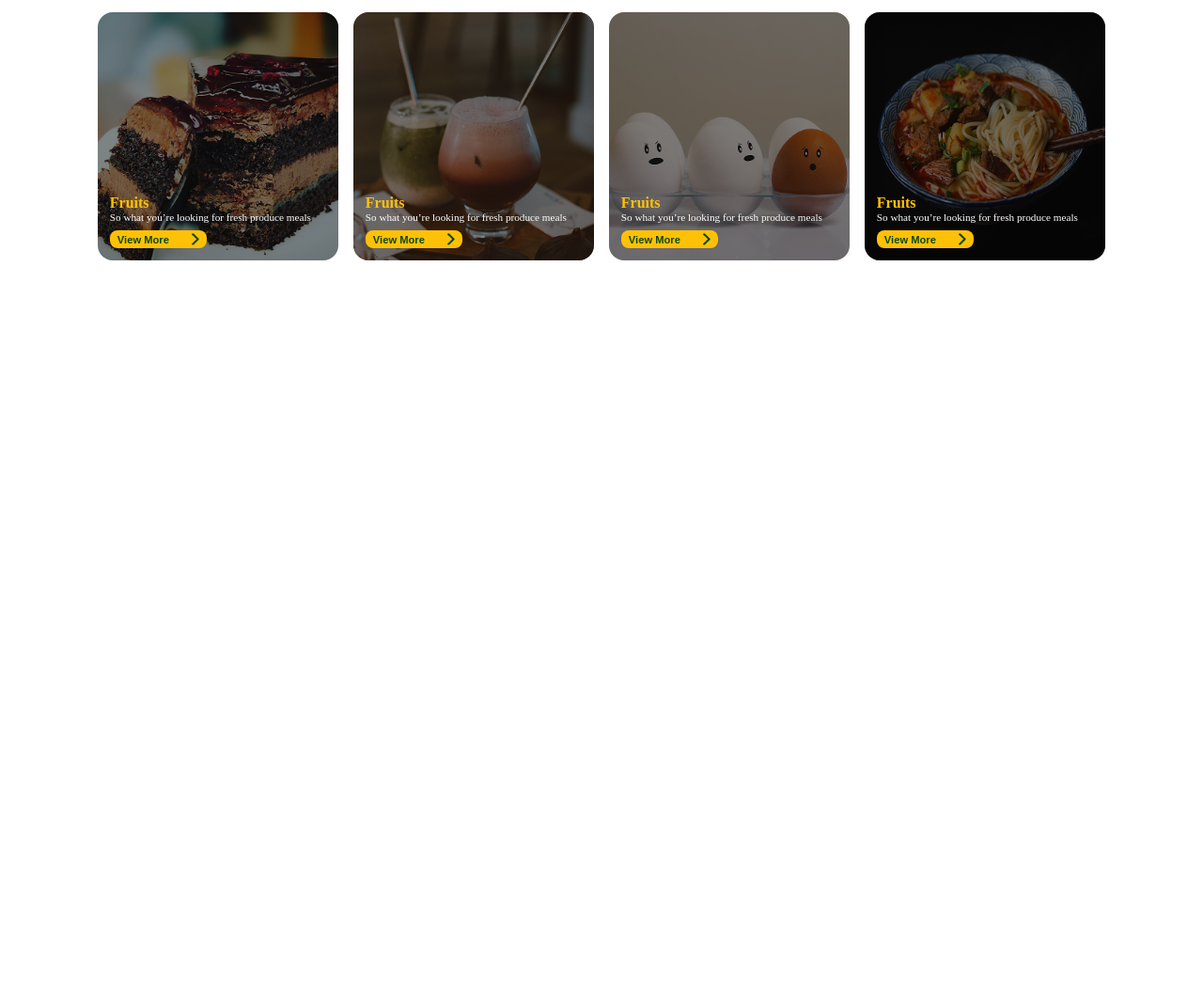
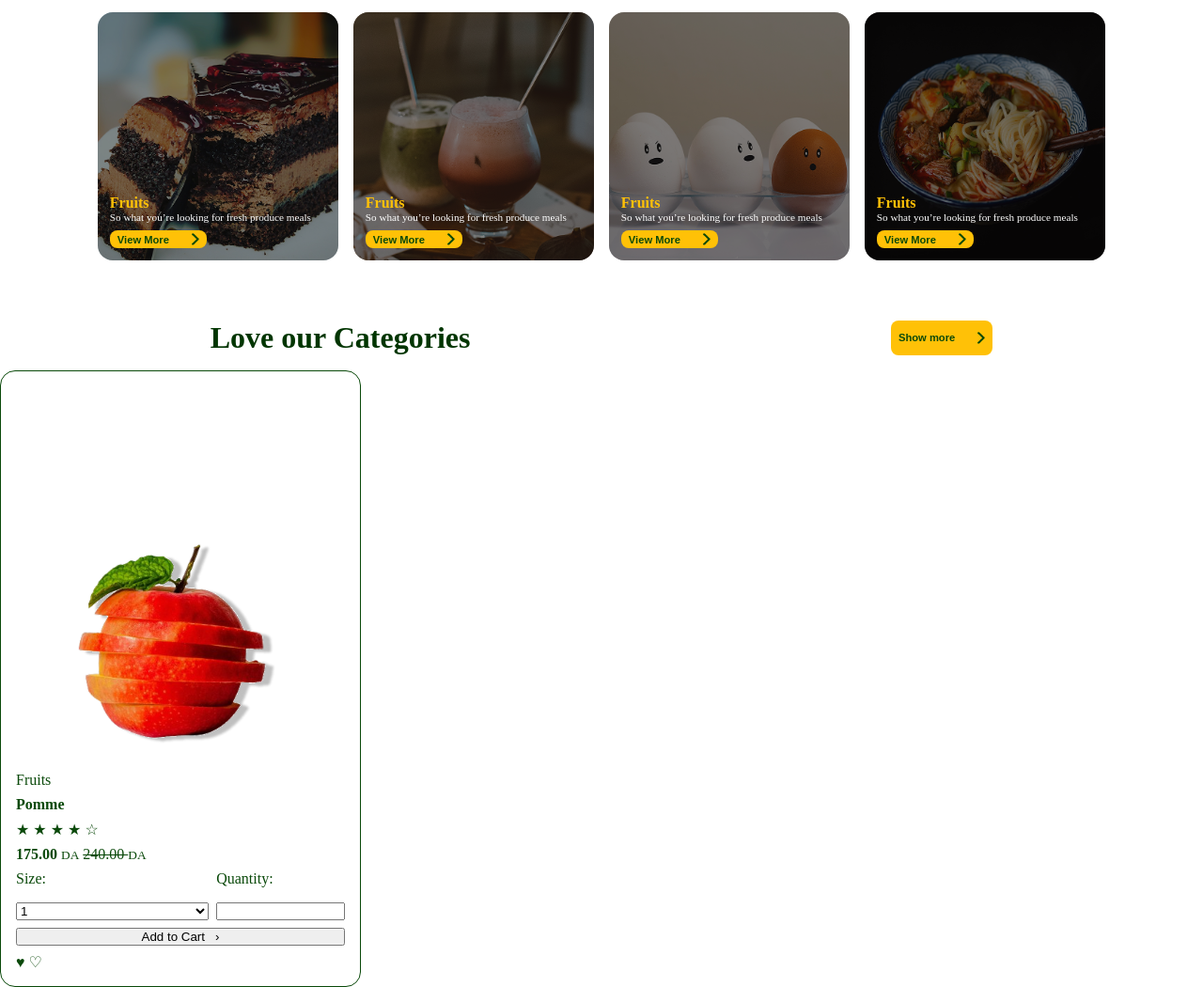
Before and after one commit to AbbasBSK/HTMLProject-frontEnd-expert, a plain HTML site: page assets/pages/endProject.html in a window 1280 px wide. Shown: the part 933-1983 px from the top of the page at 94% size. Before the commit the page ends 1210 px from the top, so only its background shows below. Drawn offline with Linux system fonts and the light colour scheme.

Commit message:
design the best sellers section

```diff
--- a/assets/css/endProject.css
+++ b/assets/css/endProject.css
@@ -236,6 +236,115 @@
   margin-top: 1rem;
 }
 
+.bg_white {
+  background-color: #FFFFFF;
+}
+.bg_green {
+  background-color: #0A490A;
+}
+.bg_yellow {
+  background-color: #FFC107;
+}
+.text_white {
+  color: #FFFFFF;
+}
+.text_yellow {
+  color: #FFC107;
+}
+.text_green {
+  color: #0A490A;
+}
+.border_green{
+  border: 1px solid #0A490A;
+}
+
+.rounded{
+  border-radius: 1rem;
+}
+.d_flex {
+  display: flex;
+}
+
+.align_items_center {
+  align-items: center;
+}
+
+.justify_content_center {
+  justify-content: center;
+}
+
+.flex_direction_column{
+  flex-direction: column;
+}
+
+.gap_1{
+  gap: .5rem;
+}
+.gap_2{
+  gap: 1rem;
+}
+
+.p_1{
+  padding: 1rem;
+}
+.p_2{
+  padding: 2rem;
+}
+
+.mt_1{
+  margin-top: .5rem;
+}
+
+.w_30 {
+  width: 30%;
+}
+.w_40 {
+  width: 40%;
+}
+.w_60 {
+  width: 60%;
+}
+.w_70 {
+  width: 70%;
+}
+.w_50 {
+  width: 50%;
+}
+.w_100 {
+  width: 100%;
+}
+.h_100 {
+  height: 100%;
+}
+
+
+.p_absolute {
+  position: absolute;
+}
+.p_relative {
+  position: relative;
+}
+.p_sticky {
+  position: sticky;
+  top: 0;
+}
+.top_0 {
+  top: 0;
+}
+.left_0 {
+  left: 0;
+}
+.right_1 {
+  right: 1rem;
+}
+.z_index1 {
+  z-index: 1;
+}
+
+
+
+
+
 
 
 
--- a/assets/pages/endProject.html
+++ b/assets/pages/endProject.html
@@ -82,6 +82,8 @@
 
   <!-- main section start -->
   <main class="container">
+
+    <!-- product Introduction section -->
     <section class="productIntroduction">
       <div class="titleIntroduction">
         <strong class="textTitleInt">Love our Categories</strong>
@@ -99,7 +101,7 @@
             <p>So what you’re looking for
               fresh produce meals
             </p>
-            <button >
+            <button>
               <span>View More</span>
               <img src="/assets/images/endProject/arrow.png" alt="">
             </button>
@@ -207,6 +209,70 @@
       </div>
 
     </section>
+
+    <!-- best sellers section -->
+    <section class="productIntroduction">
+      <div class="titleIntroduction">
+        <strong class="textTitleInt">Love our Categories</strong>
+        <button class="productBtn">
+          <span>Show more</span>
+          <img src="/assets/images/endProject/arrow.png" alt="">
+        </button>
+      </div>
+
+      <section class="cardSction">
+
+        <div
+          class="cardItem text_green border_green rounded d_flex align_items_center justify_content_center flex_direction_column p_1 w_30">
+          <img class="w_100" src="/assets/images/endProject/card (3).png" alt="">
+          <div class="cardInformation w_100 d_flex flex_direction_column gap_1">
+            <span>Fruits</span>
+            <strong>Pomme</strong>
+            <div class="starBox">
+              <span class="star">&#9733;</span>
+              <span class="star">&#9733;</span>
+              <span class="star">&#9733;</span>
+              <span class="star">&#9733;</span>
+              <span class="star">&#9734;</span>
+            </div>
+            <div class="sellBox">
+              <b>175.00 </b>
+              <small>DA</small>
+              <del>240.00 </del>
+              <small>DA</small>
+            </div>
+            <div class="inputBox d_flex gap_1">
+              <div class="sizeBox w_60">
+                <label for="">Size:</label>
+                <select class=" w_100 mt_1" name="" id="">
+                  <option value="">1</option>
+                  <option value="">2</option>
+                  <option value="">3</option>
+                </select>
+              </div>
+              <div class="quantityBox w_40">
+                <label for="">Quantity:</label>
+                <input class="w_100 mt_1" type="text">
+              </div>
+            </div>
+            <button class="cardBtn">Add to Cart &nbsp; ›</button>
+
+            <span class="heart">&hearts; &#9825;</span>
+          </div>
+
+        </div>
+
+      </section>
+
+
+
+
+    </section>
+
+
+
+
+
   </main>
 
 
```
Also changed, not shown: assets/pages/list.html (+1 -1 lines), assets/images/endProject/card (1).png (renamed from assets/images/endProject/pexels-tijana-drndarski-3656119-removebg-preview 1.png), assets/images/endProject/card (2).png (renamed from assets/images/endProject/pexels-alisha-mishra-1346347__1_-removebg-preview 1.png), assets/images/endProject/card (3).png (renamed from assets/images/endProject/pexels-john-finkelstein-1630588-removebg-preview 1.png).
